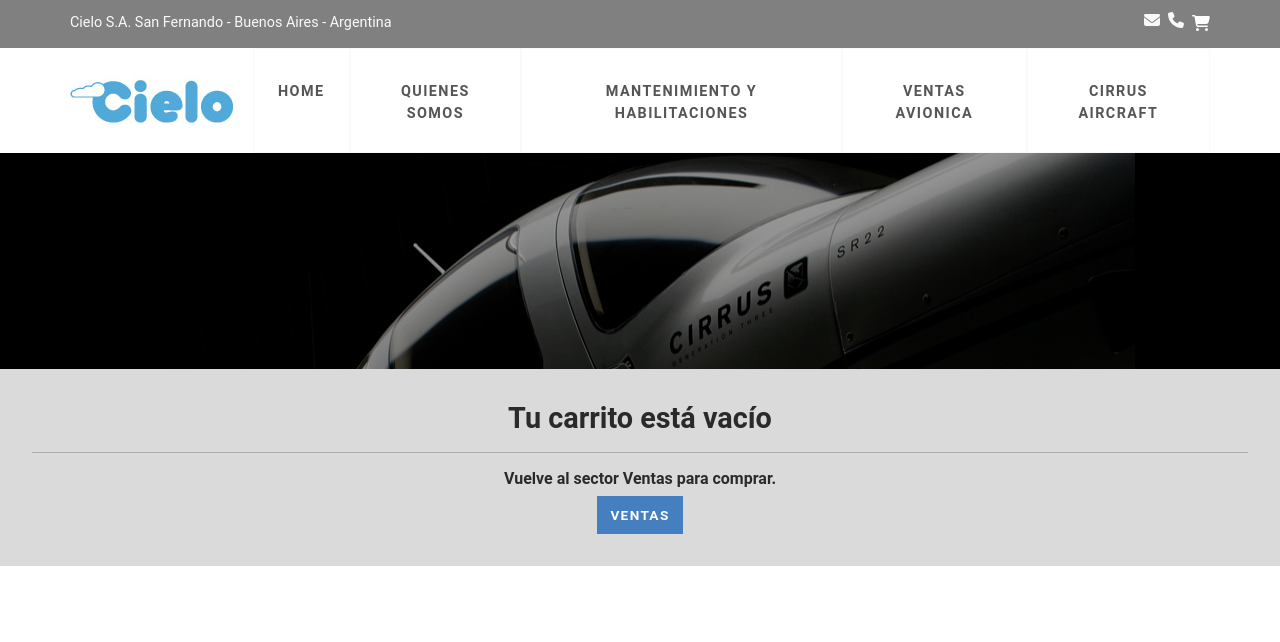
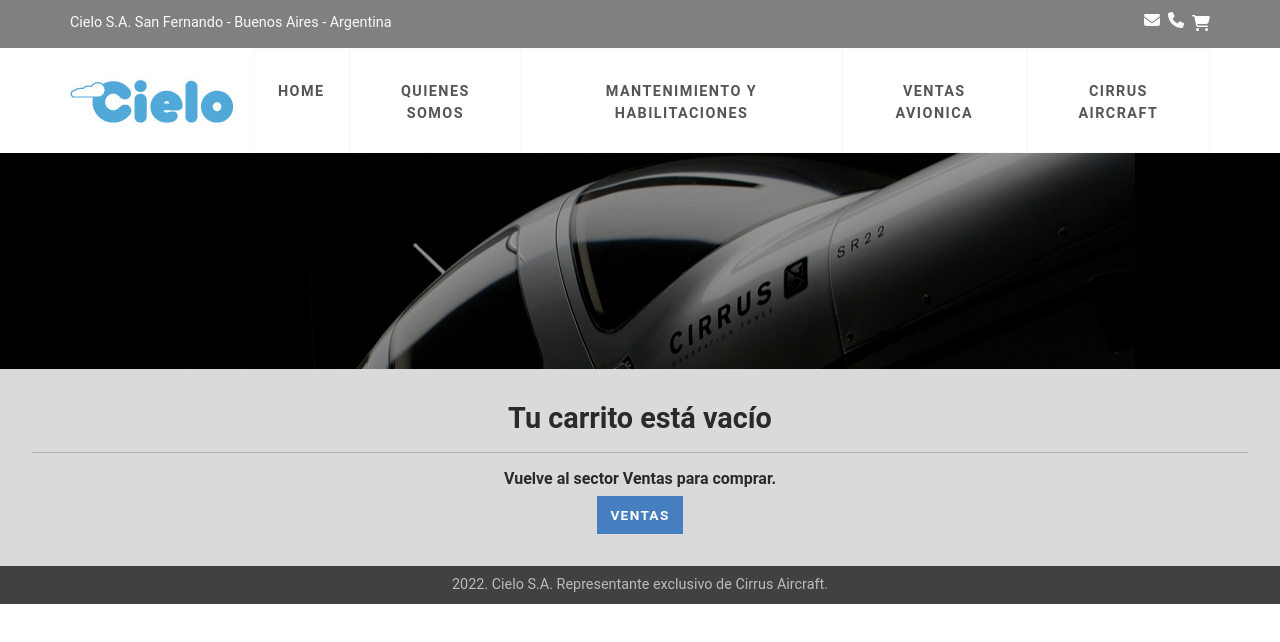
Before and after one commit to lapersona/reactJSCH, a React (Create React App) app: page /cart in a window 1280 px wide. Shown: the top 642 px of the page. Built offline with nearby package versions, Linux system fonts and the light colour scheme.

Commit message:
cambios cart

```diff
--- a/src/components/Cart.jsx
+++ b/src/components/Cart.jsx
@@ -5,6 +5,7 @@
 import TopBar from "./TopBar"
 import NavBar from "./NavBar"
 import Carousel from "./Carousel"
+import Footer from "./Footer"
 
 const Cart = () => {
 
@@ -20,7 +21,8 @@
                     <hr/>
                     <h5>Vuelve al sector Ventas para comprar.</h5>
                     <Link to={"/ventas"} className="btn btn-primary">Ventas</Link>
-                </div>
+                    </div>
+                    <Footer/>
             </>
         )
     }
@@ -56,6 +58,7 @@
             <Link to={"/"}><Button variant="outline-success" size="md">Finalizar Compra</Button></Link>
             <Button variant="outline-danger" size="md" onClick={emptyCart}>Vaciar Carrito</Button>
         </div>
+        <Footer/>
         </>
     )
 }
```
